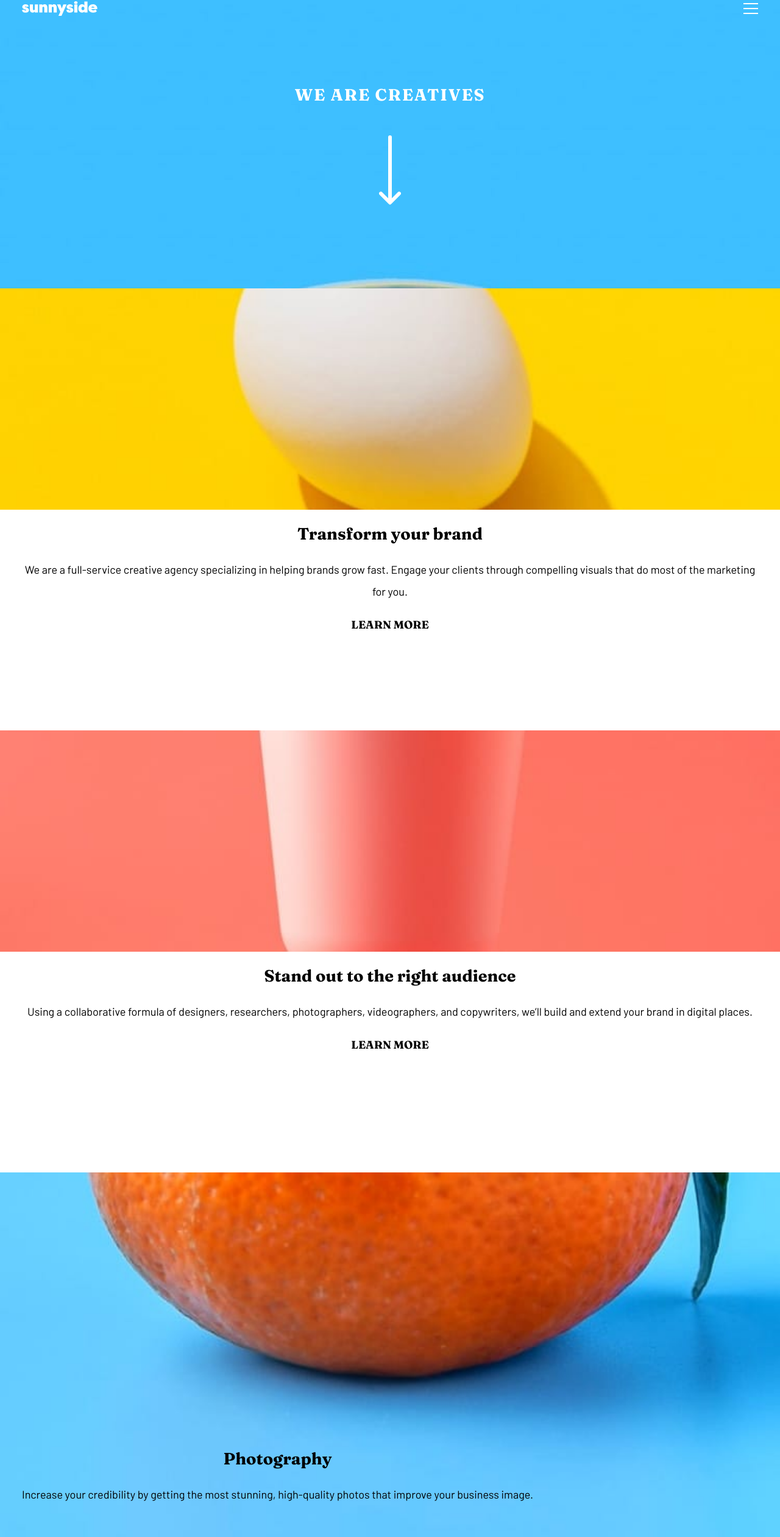
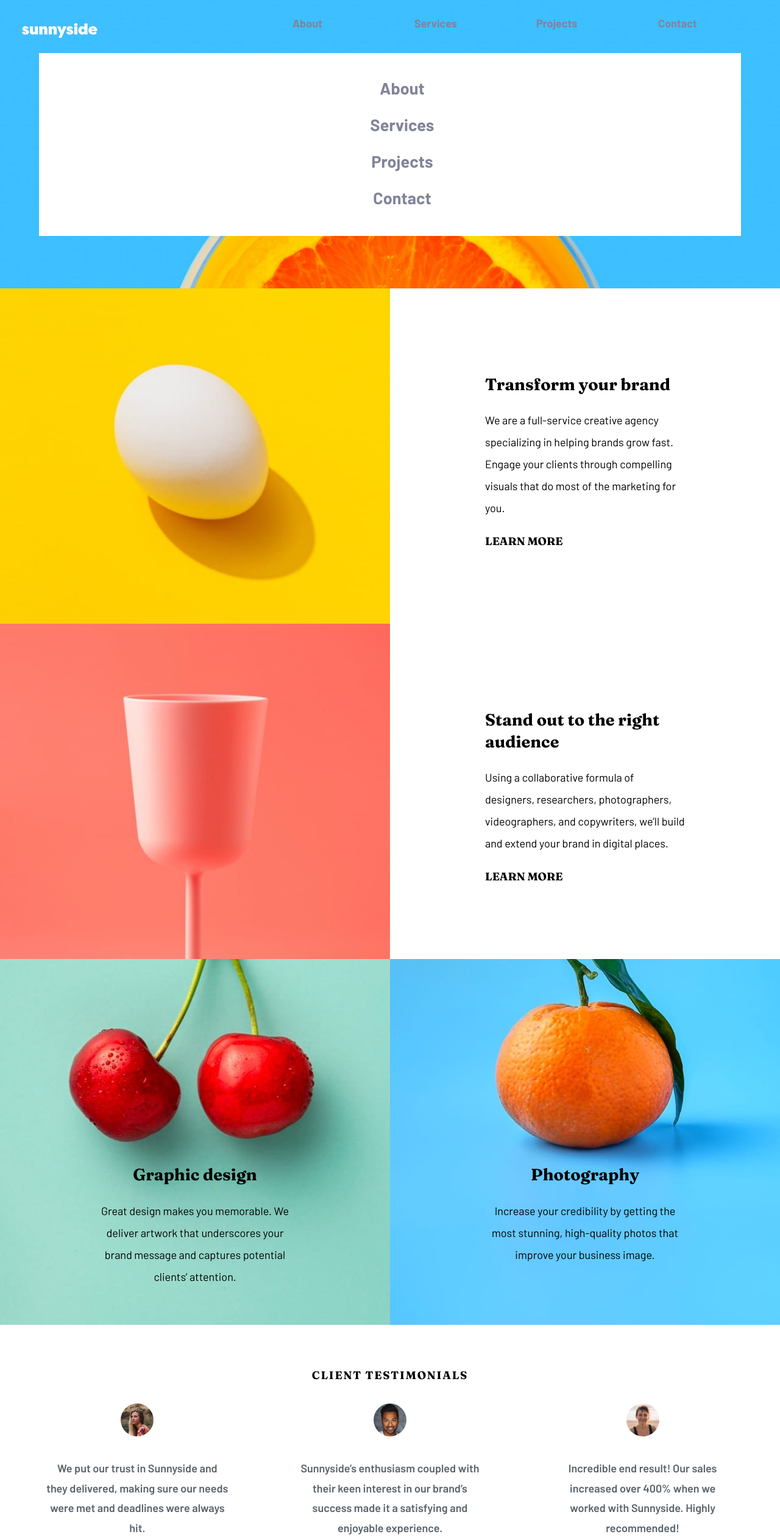
Before and after one commit to hongleang/frontendchallenge-landing-page, a website built with webpack: page index.html in a window 1280 px wide. Shown: the part 13-2534 px from the top of the page at 61% size. Built offline with nearby package versions, Linux system fonts and the light colour scheme; files whose address does not match are found by name.

Commit message:
90% completed

```diff
--- a/index.html
+++ b/index.html
@@ -8,19 +8,30 @@
   <title>Frontend Mentor | Sunnyside agency landing page</title>
 </head>
 <body class="">
+<div class="dropdown">
+  <div class="overlay">
+    <ul>
+      <li><a href="#">About</a></li>
+      <li><a href="#">Services</a></li>
+      <li><a href="#">Projects</a></li>
+      <li><a href="#">Contact</a></li>
+    </ul>
+  </div>
   <div class="layout">
     <nav class="navbar">
       <img class="navbar__img" src="./images/logo.svg" alt="logo">
-      <img class="navbar__menu" src="./images/icon-hamburger.svg" alt="">
+      <div class="navbar__menu">
+        <img class="" src="./images/icon-hamburger.svg" alt="">
+      </div>
       <ul class="navbar__list">
-        <li>About</li>
-        <li>Services</li>
-        <li>Projects</li>
-        <li>Contact</li>
+        <li><a href="#">About</a></li>
+        <li><a href="#">Services</a></li>
+        <li><a href="#">Projects</a></li>
+        <li><a href="#">Contact</a></li>
       </ul>
     </nav>
     <div class="hero">
-      <div class="hero__img" style="background-image: url(images/mobile/image-header.jpg);"></div>
+      <div class="hero__img" style="background-image: url(images/desktop/image-header.jpg);"></div>
       <h2 class="hero__header">We are creatives</h2>
       <img class="hero__arrow" src="./images/icon-arrow-down.svg" alt="">
     </div>
@@ -28,14 +39,20 @@
     <div class="advert">
     </div>
 
+    <div class="services-wrapper">
+    </div>
+
     <div class="testimonials">
+      <h4 class="testimonials__header">Client Testimonials</h4>
+      <div class="testimonials-wrapper">
+      </div>
     </div>
 
     <div class="gallery">
-      <img class="gallery__img" src="./images/mobile/image-gallery-milkbottles.jpg" alt="gallery-img">
-      <img class="gallery__img" src="./images/mobile/image-gallery-orange.jpg" alt="gallery-img">
-      <img class="gallery__img" src="./images/mobile/image-gallery-cone.jpg" alt="gallery-img">
-      <img class="gallery__img" src="./images/mobile/image-gallery-sugar-cubes.jpg" alt="gallery-img">
+      <img class="gallery__img" src="./images/desktop/image-gallery-milkbottles.jpg" alt="gallery-img">
+      <img class="gallery__img" src="./images/desktop/image-gallery-orange.jpg" alt="gallery-img">
+      <img class="gallery__img" src="./images/desktop/image-gallery-cone.jpg" alt="gallery-img">
+      <img class="gallery__img" src="./images/desktop/image-gallery-sugar-cubes.jpg" alt="gallery-img">
     </div>
 
     <div class="footer">
--- a/scss/layouts/_adverts.scss
+++ b/scss/layouts/_adverts.scss
@@ -7,7 +7,7 @@
     display: grid;
     grid-template-columns: 1fr;
     grid-template-rows: 1fr 1fr;
-    height: 725px;
+    height: 800px;
   }
   &__img {
     width: 100%;
@@ -20,6 +20,7 @@
 .content {
   padding: 0 2rem;
   text-align: center;
+  align-self: center;
   &__header {
     font-weight: 700;
   }
@@ -32,3 +33,54 @@
     text-transform: uppercase;
   }
 }
+
+@media screen and (min-width: 570px) {
+  .advert {
+    &__item{
+      display: grid;
+      grid-template-columns: repeat(2, 1fr);
+      grid-template-rows: 1fr;
+      height: auto;
+      min-height: 400px;
+    }
+    &__img {
+      width: 100%;
+      height: 100%;
+      background-size: cover;
+    }
+  }
+
+  .content {
+    text-align: left;
+    align-self: center;
+    justify-self: center;
+    max-width: 400px;
+    margin: 0 auto;
+  }
+}
+
+@media screen and (min-width: 570px) and (max-width: 800px){
+  .content {
+    font-size: .9rem;
+    line-height: 1.8rem;
+  }
+}
+
+@media screen and (min-width: 800px){
+  .advert {
+    &__item{
+      min-height: 400px;
+      max-height: 750px;
+    }
+  }
+}
+
+
+@media screen and (min-width: 1000px){
+
+  .advert {
+    &__item{
+      min-height: 550px;
+    }
+  }
+}
--- a/scss/layouts/_gallery.scss
+++ b/scss/layouts/_gallery.scss
@@ -4,6 +4,7 @@
   width: 100%;
   grid-template-columns: 1fr 1fr;
   grid-template-rows: 1fr 1fr;
+  height: auto;
 
   &__img {
     width: 100%;
--- a/scss/layouts/_layouts.scss
+++ b/scss/layouts/_layouts.scss
@@ -9,7 +9,7 @@
 // Layout container.container {
   .layout {
     display: grid;
-    width: 100vw;
+    width: 100%;
     grid-template-columns: 1fr;
     grid-template-rows: 2rem 25rem auto;
     gap: 0px 0px;
--- a/scss/layouts/_navbar.scss
+++ b/scss/layouts/_navbar.scss
@@ -1,4 +1,4 @@
-.navbar{
+.navbar {
   grid-column-start: 1;
   grid-column-end: 2;
   grid-row-start: 1;
@@ -7,9 +7,57 @@
   justify-content: space-between;
   align-items: center;
   padding: 1.5rem 2rem;
+  margin-top: 2rem;
   z-index: 4;
 
   &__list {
     display: none;
   }
 }
+
+@media screen and (min-width: 570px) {
+  .navbar {
+    &__menu{
+      display: none;
+      align-items: center;
+    }
+    &__list {
+      display: flex;
+      list-style: none;
+      li {
+        position: relative;
+      }
+
+      li a{
+        margin: 0 2rem;
+        color: #fff;
+        font-weight: 700;
+      }
+
+      li::before {
+        content: "";
+        position: absolute;
+        display: block;
+        width: 100%;
+        height: 150%;
+        top: -20%;
+        right: 0;
+        left: 0;
+        background-color: rgb(255, 255, 255);
+        border-radius: 3rem;
+        transition: transform .2s ease-in;
+        z-index: -45;
+        transform: scaleX(0);
+      }
+
+      li:hover {
+        &::before {
+          transform: scaleX(1);
+        }
+        a {
+          color: black;
+        }
+      }
+    }
+  }
+}
--- a/scss/layouts/_services.scss
+++ b/scss/layouts/_services.scss
@@ -1,12 +1,30 @@
+.services-wrapper {
+  display: grid;
+  grid-template-rows: repeat (2, 1fr);
+  width: 100%;
+  height: auto;
+}
 .services {
-  position: relative;
+  display: grid;
   background-size: cover;
   background-repeat: no-repeat;
   background-position: center;
   height: 600px;
+  align-content: flex-end;
+
   .content {
-    position: absolute;
-    bottom: 2rem;
     text-align: center;
+    margin-bottom: 2rem;
   }
 }
+
+@media screen and (min-width: 570px) {
+  .services-wrapper {
+    grid-template-columns: 1fr 1fr;
+  }
+  .services {
+    .content {
+      height: 250px;
+    }
+  }
+}
--- a/scss/layouts/_testimonials.scss
+++ b/scss/layouts/_testimonials.scss
@@ -9,6 +9,10 @@
     letter-spacing: .1rem;
   }
 }
+
+.testimonials-wrapper {
+  display: grid;
+}
 .testimonials-item{
   line-height: 1.8rem;
   &__img {
@@ -18,7 +22,9 @@
   p {
     color: $veryDarkBlue ;
     font-weight: 600;
-    margin: 1rem 0;
+    max-width: 300px;
+    margin: 1.5rem auto;
+
   }
   h4 {
     font-size: 1.3rem;
@@ -26,9 +32,27 @@
     margin: 0;
   }
   .text-small {
-    margin: 0;
+    margin: 0 auto;
     font-size: .7rem;
     color: $darkGrayishBlue ;
     font-weight: 700;
   }
 }
+
+
+@media screen and (min-width: 670px) {
+  .testimonials-wrapper{
+    grid-template-columns: repeat(3, 1fr );
+    gap: 2rem;
+
+  }
+  .testimonials-item {
+    height: 400px;
+
+    p:nth-of-type(1) {
+      min-height: 170px;
+      max-height: 200px;
+      word-wrap: break-word;
+    }
+  }
+}
--- a/scss/style.scss
+++ b/scss/style.scss
@@ -21,10 +21,11 @@
 }
 
 body {
-  margin: 0;
+  position: relative;
   padding: 0;
-  width: 100vw;
   font-family: $paragraph;
+  max-width: 1440px;
+  margin: 0 auto;
 }
 
 h1,
@@ -37,3 +38,64 @@ h4 {
 a {
   text-decoration: none;
 }
+
+
+
+.dropdown {
+  li {
+    position: relative;
+    list-style: none;
+    width: 200px;
+    height: 60px;
+  }
+
+  li a {
+    color: $darkGrayishBlue;
+  }
+
+  li::before {
+    content: "";
+    position: absolute;
+    display: block;
+    width: 100%;
+    height: 100%;
+    margin-left: 0;
+    margin-right: 0;
+    background-color: $yellow;
+    border-radius: 3rem;
+    transition: transform .2s ease-in;
+    z-index: -2;
+    transform: scaleX(0);
+  }
+
+  li:hover {
+    &::before {
+      transform: scaleX(1);
+    }
+    a {
+      color: black;
+    }
+  }
+
+}
+
+.overlay {
+  display: flex;
+  justify-content: center;
+  align-items: center;
+  position: absolute;
+  top: 100px;
+  left: 0;
+  right: 0;
+  margin-left: auto;
+  margin-right: auto;
+  width: 90%;
+  height: 300px;
+  text-align: center;
+  background-color: white;
+  font-size: 1.5rem;
+  font-weight: 900;
+
+  line-height: 3rem;
+  z-index: 10;
+}
--- a/src/index.js
+++ b/src/index.js
@@ -1,6 +1,5 @@
 import  { ConstructingAdvertItem, ConstructingServices, ConstructingTestimonials } from './scripts/ContructingDom';
 
-alert("constructing dom...");
 ConstructingAdvertItem();
 ConstructingServices();
 ConstructingTestimonials();
--- a/src/scripts/ContructingDom.js
+++ b/src/scripts/ContructingDom.js
@@ -8,7 +8,7 @@ const ConstructingAdvertItem = () => {
       destinationDom.insertAdjacentHTML('beforeend',
       `
       <div class="advert__item">
-        <div class="advert__img" style="background-image: url(${data.mobileImg});"></div>
+        <div class="advert__img" style="background-image: url(${data.desktopImg});"></div>
         <div class="content">
           <h2 class="content__header">${data.title}</h2>
           <p class="content__text">${data.description}</p>
@@ -21,11 +21,11 @@ const ConstructingAdvertItem = () => {
 };
 
 const ConstructingServices = () => {
-  const destinationDom = document.querySelector('.advert');
+  const destinationDom = document.querySelector('.services-wrapper');
   SERVICES.map( data => {
-      destinationDom.insertAdjacentHTML('afterend',
+      destinationDom.insertAdjacentHTML('beforeend',
       `
-      <div class="services" style="background-image: url(${data.mobileImg});">
+      <div class="services" style="background-image: url(${data.desktopImg});">
         <div class="content">
           <h2 class="content__header">${data.title}</h2>
           <p class="content__text">${data.description}</p>
@@ -37,11 +37,10 @@ const ConstructingServices = () => {
 };
 
 const ConstructingTestimonials = () => {
-  const destinationDom = document.querySelector('.testimonials');
+  const destinationDom = document.querySelector('.testimonials-wrapper');
   TESTIMONIAL_DATA.map( data => {
       destinationDom.insertAdjacentHTML('beforeend',
       `
-      <h4 class="testimonials__header">Client Testimonials</h4>
       <div class="testimonials-item">
         <img src="${data.profileImg}" alt="user_avatar" class="testimonials-item__img">
         <p>${data.comment}</p>
```
Also changed, not shown: deploy/main.bundle.js (+1 -1 lines), package.json (+120 -1 lines), dist/css/style.css, 2 other files.
